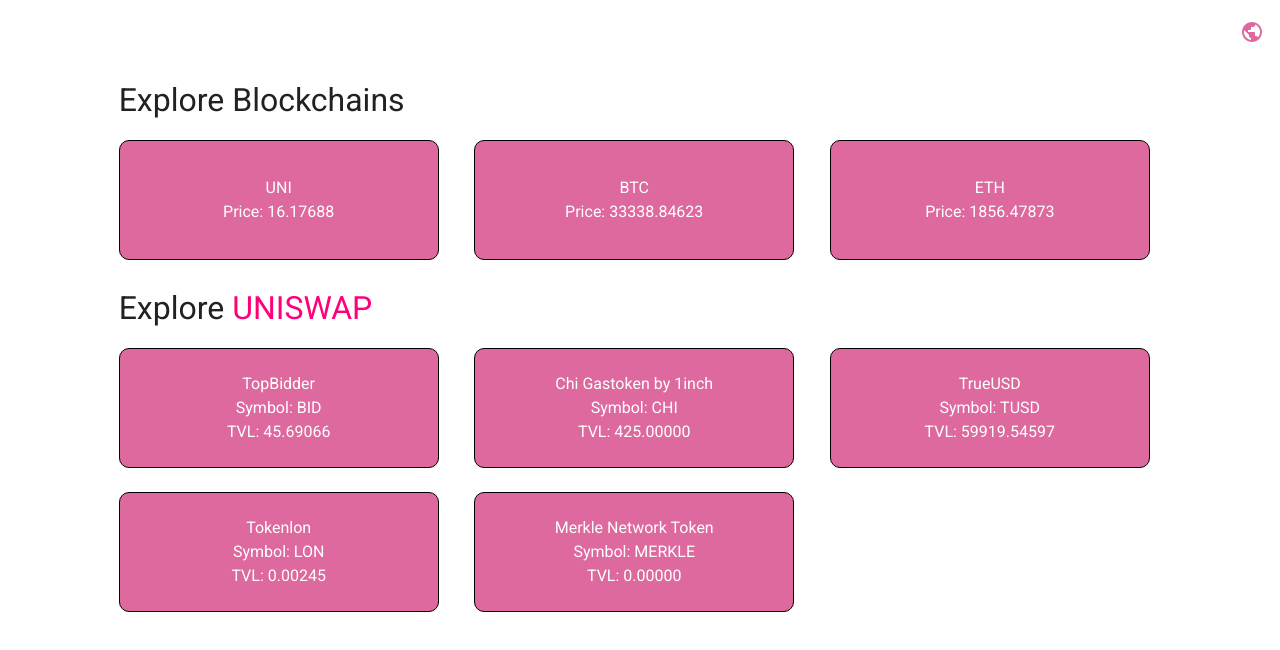
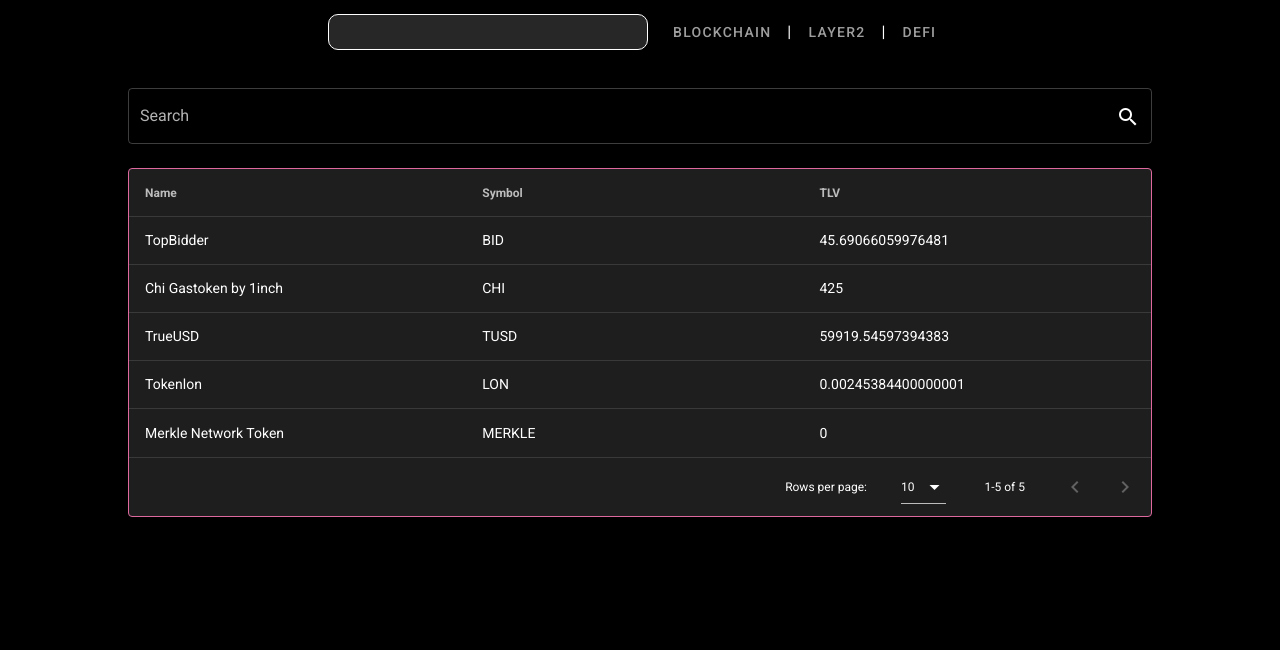
Before and after one commit to dokodemodoa5/dokodemodoa5-front-end, a Vue app: page / in a window 1280 px wide. Shown: the top 650 px of the page. Built offline with nearby package versions, Linux system fonts and the light colour scheme.

Commit message:
updated second version of web ui

```diff
--- a/src/App.vue
+++ b/src/App.vue
@@ -1,5 +1,6 @@
 <template>
-  <v-app>
+  <v-app style="background: black">
+    <!-- <v-app style="background: white"> -->
     <v-main>
       <router-view />
     </v-main>
--- a/src/components/toolbar.vue
+++ b/src/components/toolbar.vue
@@ -1,8 +1,8 @@
 <template>
   <!-- <div style="background: #de699e; border-bottom: 1px solid black"> -->
   <div>
-    <v-toolbar class="elevation-0" color="rgb(255,255,255,0)">
-      <a @click="render('Home')">
+    <v-toolbar class="elevation-0" color="rgb(255,255,255,0)" dark>
+      <!-- <a @click="render('Home')">
         <v-img
           class="mx-2"
           src="@/assets/logo.png"
@@ -10,12 +10,40 @@
           max-width="150"
           contain
         ></v-img>
-      </a>
+      </a> -->
 
-      <v-spacer></v-spacer>
+      <v-row align="center" justify="center" style="text-align: center">
+        <v-btn class="div_btn" depressed rounded @click="render('/Home')">
+          <!-- <span>Dokodemodoa</span> -->
+          <v-img
+            class="mx-2"
+            src="@/assets/logo.png"
+            max-height="150"
+            max-width="150"
+            contain
+          ></v-img>
+        </v-btn>
+
+        &ensp;
+
+        <v-btn plain text @click="render('/Blockchain')">
+          <span>Blockchain</span>
+        </v-btn>
+        |
+        <v-btn plain text @click="render('/Layer2')">
+          <span>Layer2</span>
+        </v-btn>
+        |
+        <v-btn plain text @click="render('Defi')">
+          <span>Defi</span>
+        </v-btn>
+
+        <!-- <v-btn plain text>
           <v-menu open-on-hover offset-x>
             <template v-slot:activator="{ on, attrs }">
-          <v-icon color="#de699e" v-bind="attrs" v-on="on">mdi-earth</v-icon>
+              <v-icon color="#de699e" v-bind="attrs" v-on="on"
+                >mdi-earth</v-icon
+              >
             </template>
             <v-list style="text-align: center">
               <v-list-item-group>
@@ -30,6 +58,8 @@
               </v-list-item-group>
             </v-list>
           </v-menu>
+        </v-btn> -->
+      </v-row>
     </v-toolbar>
   </div>
 </template>
@@ -55,3 +85,26 @@
   watch: {},
 };
 </script>
+
+
+<style scoped>
+.div_btn {
+  background-color: white;
+  height: 120px;
+  width: 320px;
+  border-radius: 10px;
+  border: 1px solid white;
+
+  color: white;
+}
+
+.div_btn:hover {
+  background-color: white;
+  height: 120px;
+  width: 320px;
+  border-radius: 10px;
+  border: 1px solid #de699e;
+
+  color: #de699e;
+}
+</style>
--- a/src/router/index.js
+++ b/src/router/index.js
@@ -1,24 +1,25 @@
 import Vue from 'vue'
 import VueRouter from 'vue-router'
-import Home from '../views/Home.vue'
 
 Vue.use(VueRouter)
 
 const routes = [
   {
     path: '/',
+
     name: 'Home',
-    component: Home
+    component: () => import("@/views/Home"),
+    meta: {
+      title: 'Dokodemodoa | The Explorer'}
   },
   {
-    path: '/about',
-    name: 'About',
-    // route level code-splitting
-    // this generates a separate chunk (about.[hash].js) for this route
-    // which is lazy-loaded when the route is visited.
+    path: '/Test',
+    name: 'Test',
     component: function () {
-      return import(/* webpackChunkName: "about" */ '../views/About.vue')
-    }
+      return import(/* webpackChunkName: "about" */ '../views/Test.vue')
+    },
+    meta: {
+      title: 'Dokodemodoa'}
   },
   {
     path: '/defi',
@@ -43,4 +44,11 @@
   routes
 })
 
+router.beforeEach((to, from, next) => {
+  if (to.meta.title) {
+      document.title = to.meta.title
+  }
+  next();
+})
+
 export default router
--- a/src/views/About.vue
+++ /dev/null
@@ -1,5 +0,0 @@
-<template>
-  <div class="about">
-    <h1>This is an about page</h1>
-  </div>
-</template>
--- a/src/views/Home.vue
+++ b/src/views/Home.vue
@@ -4,82 +4,34 @@
 
     <v-container fluid fill-height>
       <v-row align="center" justify="center" style="text-align: start">
-        <v-col cols="10">
-          <p style="font-size: 2em">Explore Blockchains</p>
+        <div v-if="uniswap != null">
+          <br />
 
-          <!-- blockchain -->
-          <v-row
-            align="center"
-            justify="center"
-            style="text-align: start"
-            :key="i"
-            v-for="i in Math.ceil(blockchain.length / 3)"
-          >
-            <v-col cols="12" md="4" :key="k" v-for="k in 3">
-              <a>
-                <div
-                  class="div_card"
-                  v-if="i * 3 - (3 - k) - 1 < blockchain.length"
-                >
-                  <v-container fill-height>
-                    <v-row
-                      justify="center"
-                      align="center"
-                      style="text-align: center"
-                    >
-                      <span>
-                        {{ blockchain[k - 1 + (i - 1) * 3].name }}
-                        <br />
-                        Price:
-                        {{ blockchain[k - 1 + (i - 1) * 3].price.toFixed(5) }}
-                      </span>
-                    </v-row>
-                  </v-container>
-                </div>
-              </a>
-            </v-col>
-          </v-row>
+          <v-text-field
+            v-model="search_item"
+            append-icon="mdi-magnify"
+            label="Search"
+            single-line
+            hide-details
+            outlined
+            dark
+          ></v-text-field>
 
           <br />
 
-          <p style="font-size: 2em">
-            Explore <span style="color: rgb(255, 0, 122)">UNISWAP </span>
-          </p>
-
-          <!-- uniswap -->
-          <v-row
-            align="center"
-            justify="center"
-            style="text-align: start"
-            :key="i"
-            v-for="i in Math.ceil(uniswap.length / 3)"
+          <v-data-table
+            dark
+            :search="search_item"
+            :headers="headers"
+            :items="uniswap"
+            style="width: 80vw; border: 1px solid #de699e"
           >
-            <v-col cols="12" md="4" :key="k" v-for="k in 3">
-              <a>
-                <div
-                  class="div_card"
-                  v-if="i * 3 - (3 - k) - 1 < uniswap.length"
-                >
-                  <v-container fill-height>
-                    <v-row
-                      justify="center"
-                      align="center"
-                      style="text-align: center"
-                    >
-                      <span>
-                        {{ uniswap[k - 1 + (i - 1) * 3].name }}
-                        <br />
-                        Symbol: {{ uniswap[k - 1 + (i - 1) * 3].symbol }}
-                        <br />
-                        TVL: {{ uniswap[k - 1 + (i - 1) * 3].TVL.toFixed(5) }}
-                      </span>
-                    </v-row>
-                  </v-container>
-                </div>
-              </a>
-            </v-col>
-          </v-row>
-        </v-col>
+            <!-- <template v-slot:item.name="{ item }">
+              <a></a>
+            </template> -->
+          </v-data-table>
+        </div>
+        <div v-else><br /><br />{{ "尚無資料...." }}</div>
       </v-row>
     </v-container>
   </div>
@@ -96,11 +48,21 @@
   },
 
   data: () => ({
-    blockchain: [
-      { name: "UNI", price: 16.17688326284973 },
-      { name: "BTC", price: 33338.84623435097 },
-      { name: "ETH", price: 1856.478730412263 },
+    //
+    search_item: "",
+    // table
+    headers: [
+      { text: "Name", value: "name", align: "left", width: "33%" },
+      { text: "Symbol", value: "symbol", align: "left", width: "33%" },
+      { text: "TLV", value: "TVL", align: "left", width: "34%" },
     ],
+    items: null,
+
+    // blockchain: [
+    //   { name: "UNI", price: 16.17688326284973 },
+    //   { name: "BTC", price: 33338.84623435097 },
+    //   { name: "ETH", price: 1856.478730412263 },
+    // ],
 
     uniswap: [
       { name: "TopBidder", symbol: "BID", TVL: 45.690660599764812617 },
--- /dev/null
+++ b/src/views/Test.vue
@@ -0,0 +1,136 @@
+<template>
+  <div>
+    <toolbar />
+
+    <v-container fluid fill-height>
+      <v-row align="center" justify="center" style="text-align: start">
+        <v-col cols="10">
+          <p style="font-size: 2em">Explore Blockchains</p>
+
+          <!-- blockchain -->
+          <v-row
+            align="center"
+            justify="center"
+            style="text-align: start"
+            :key="i"
+            v-for="i in Math.ceil(blockchain.length / 3)"
+          >
+            <v-col cols="12" md="4" :key="k" v-for="k in 3">
+              <a>
+                <div
+                  class="div_card"
+                  v-if="i * 3 - (3 - k) - 1 < blockchain.length"
+                >
+                  <v-container fill-height>
+                    <v-row
+                      justify="center"
+                      align="center"
+                      style="text-align: center"
+                    >
+                      <span>
+                        {{ blockchain[k - 1 + (i - 1) * 3].name }}
+                        <br />
+                        Price:
+                        {{ blockchain[k - 1 + (i - 1) * 3].price.toFixed(5) }}
+                      </span>
+                    </v-row>
+                  </v-container>
+                </div>
+              </a>
+            </v-col>
+          </v-row>
+
+          <br />
+
+          <p style="font-size: 2em">
+            Explore <span style="color: rgb(255, 0, 122)">UNISWAP </span>
+          </p>
+
+          <!-- uniswap -->
+          <v-row
+            align="center"
+            justify="center"
+            style="text-align: start"
+            :key="i"
+            v-for="i in Math.ceil(uniswap.length / 3)"
+          >
+            <v-col cols="12" md="4" :key="k" v-for="k in 3">
+              <a>
+                <div
+                  class="div_card"
+                  v-if="i * 3 - (3 - k) - 1 < uniswap.length"
+                >
+                  <v-container fill-height>
+                    <v-row
+                      justify="center"
+                      align="center"
+                      style="text-align: center"
+                    >
+                      <span>
+                        {{ uniswap[k - 1 + (i - 1) * 3].name }}
+                        <br />
+                        Symbol: {{ uniswap[k - 1 + (i - 1) * 3].symbol }}
+                        <br />
+                        TVL: {{ uniswap[k - 1 + (i - 1) * 3].TVL.toFixed(5) }}
+                      </span>
+                    </v-row>
+                  </v-container>
+                </div>
+              </a>
+            </v-col>
+          </v-row>
+        </v-col>
+      </v-row>
+    </v-container>
+  </div>
+</template>
+
+<script>
+import toolbar from "../components/toolbar";
+
+export default {
+  name: "Home",
+
+  components: {
+    toolbar,
+  },
+
+  data: () => ({
+    blockchain: [
+      { name: "UNI", price: 16.17688326284973 },
+      { name: "BTC", price: 33338.84623435097 },
+      { name: "ETH", price: 1856.478730412263 },
+    ],
+
+    uniswap: [
+      { name: "TopBidder", symbol: "BID", TVL: 45.690660599764812617 },
+      { name: "Chi Gastoken by 1inch", symbol: "CHI", TVL: 425 },
+      { name: "TrueUSD", symbol: "TUSD", TVL: 59919.545973943827483158 },
+      { name: "Tokenlon", symbol: "LON", TVL: 0.00245384400000001 },
+      { name: "Merkle Network Token", symbol: "MERKLE", TVL: 0 },
+    ],
+  }),
+};
+</script>
+
+<style scoped>
+.div_card {
+  background-color: #de699e;
+  height: 120px;
+  width: 320px;
+  border-radius: 10px;
+  border: 1px solid black;
+
+  color: white;
+}
+
+.div_card:hover {
+  background-color: white;
+  height: 120px;
+  width: 320px;
+  border-radius: 10px;
+  border: 1px solid #de699e;
+
+  color: #de699e;
+}
+</style>
```
Also changed, not shown: src/assets/LOGO 02.png (deleted). Lines whose indentation alone changed are shown as unchanged.
